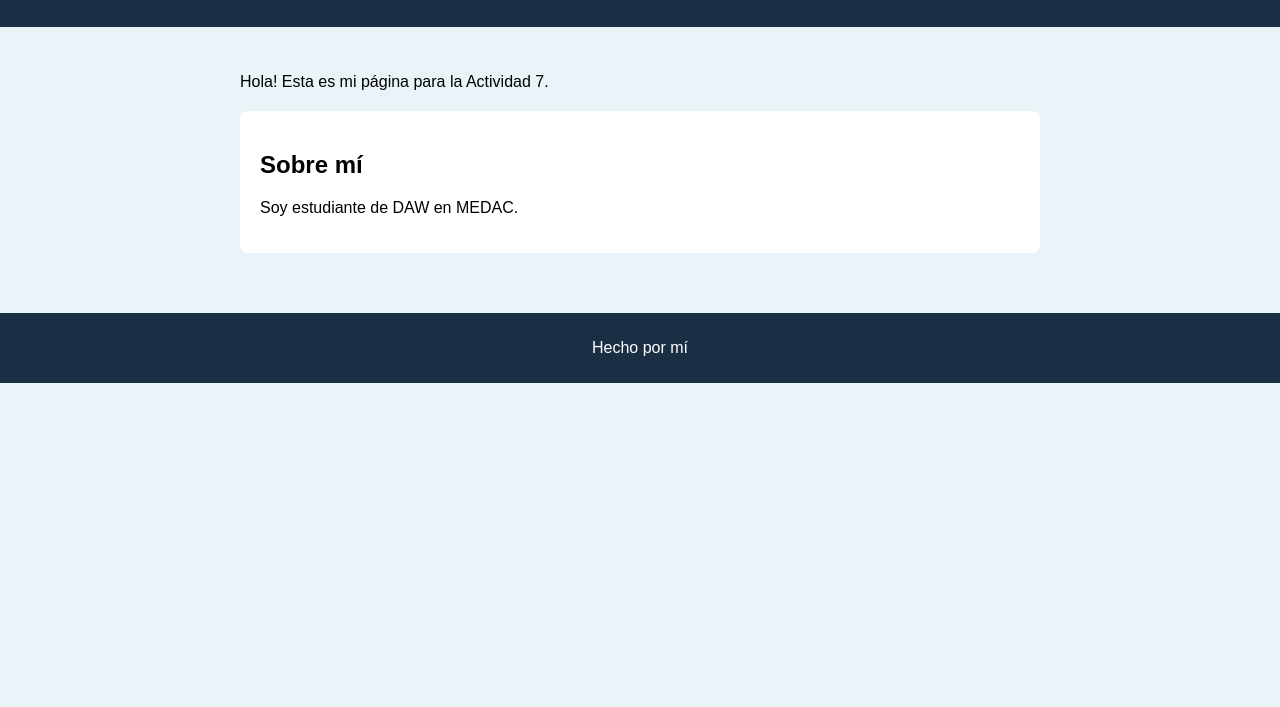
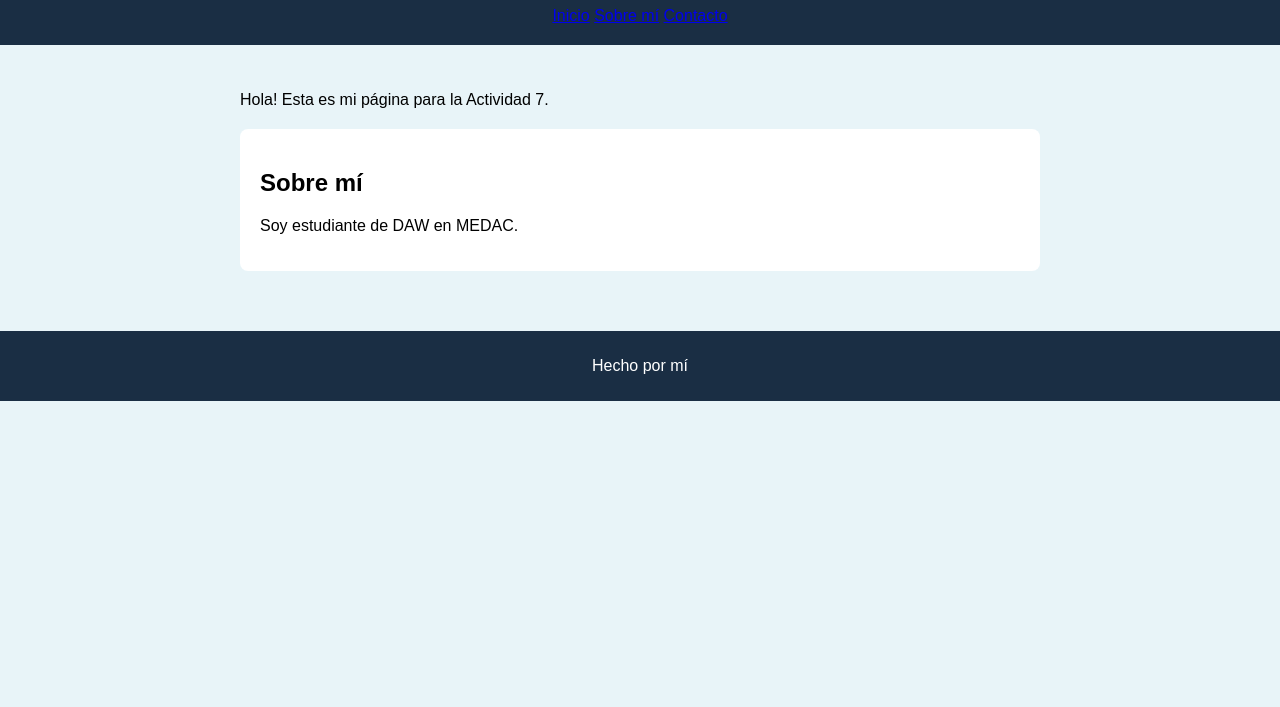
Before and after one commit to abh0020/entornos-actividad7, a plain HTML site: page index.html in a window 1280 px wide. Shown: the part 93-800 px from the top of the page. Drawn offline with Linux system fonts and the light colour scheme.

Commit message:
feat: añadir menú de navegación

```diff
--- a/index.html
+++ b/index.html
@@ -9,6 +9,11 @@
 
   <header>
     <h1>Mi Página Web</h1>
+    <nav>
+      <a href="#">Inicio</a>
+      <a href="#">Sobre mí</a>
+      <a href="#">Contacto</a>
+    </nav>
   </header>
 
   <main>
```
